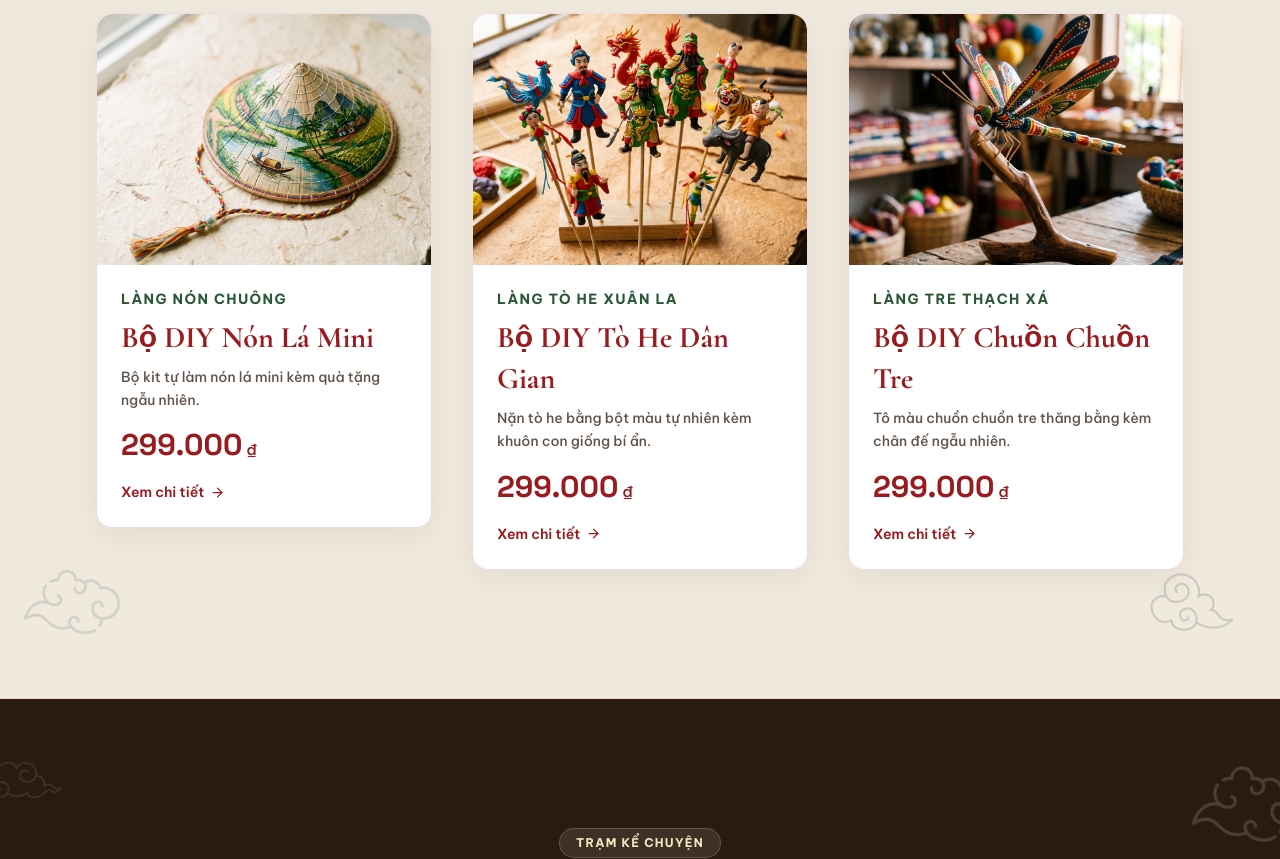
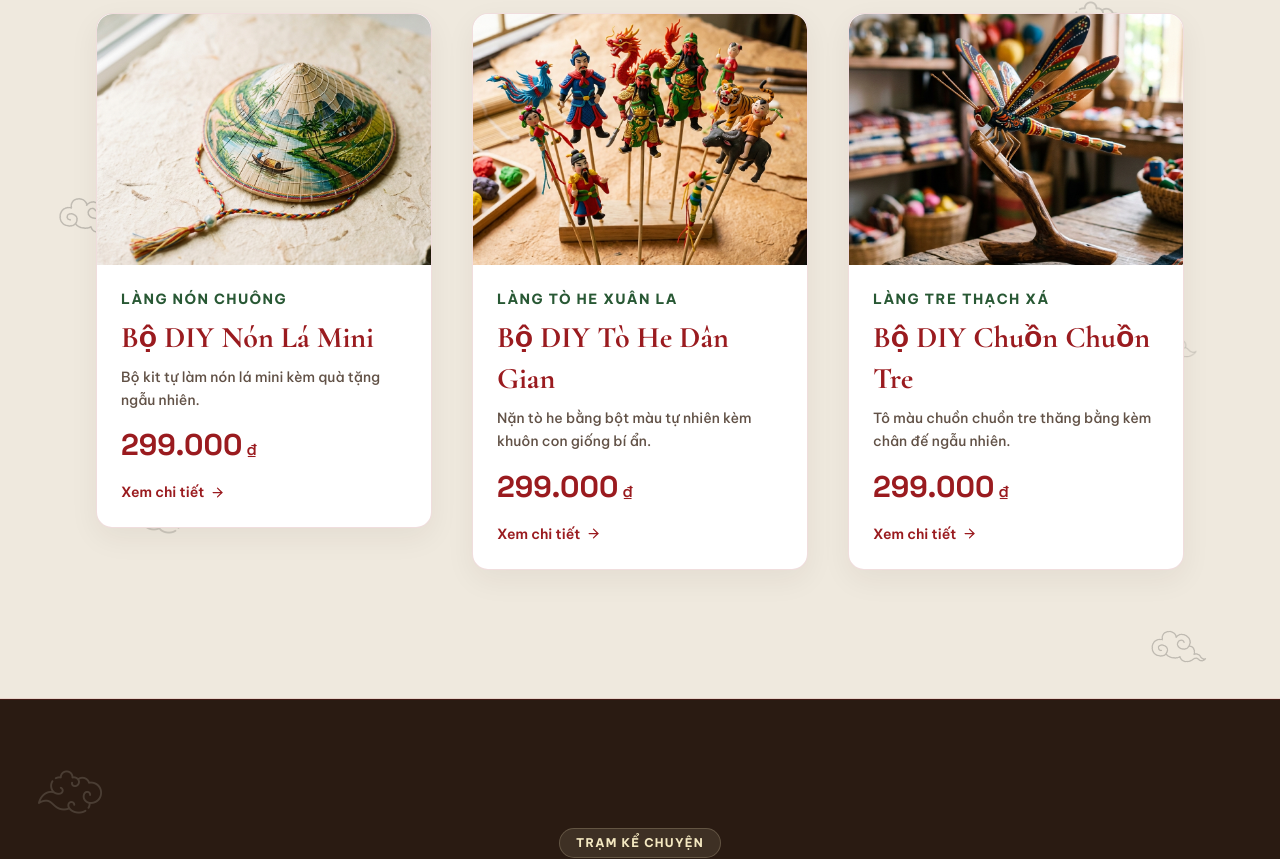
Before and after one commit to justccuong/Cham_Thuc, a Next.js app: page / in a window 1280 px wide. Shown: the part 1190-2049 px from the top of the page. Built offline with nearby package versions, Linux system fonts and the light colour scheme.

Commit message:
feat: Implement Programmatic Cloud Grid Generator in CloudPatternOverlay scattering 8 clouds along outer margins down full section height

```diff
--- a/src/components/CloudPatternOverlay.tsx
+++ b/src/components/CloudPatternOverlay.tsx
@@ -8,36 +8,47 @@ export function CloudPatternOverlay({ variant = "light" }: CloudPatternOverlayPr
     ? "filter invert sepia saturate-200 hue-rotate-30"
     : "filter sepia saturate-200 hue-rotate-320";
 
+  // Array of cloud image sources
+  const cloudImages = ["/patterns/cl1.png", "/patterns/cl2.png", "/patterns/cl3.png"];
+
+  // Pre-calculated scattered position coordinates across the section height
+  const cloudPositions: Array<{
+    top: string;
+    left?: string;
+    right?: string;
+    size: string;
+    opacity: string;
+    rotate: string;
+  }> = [
+    { top: "5%", left: "3%", size: "w-16", opacity: "opacity-15", rotate: "rotate-0" },
+    { top: "12%", right: "4%", size: "w-20", opacity: "opacity-20", rotate: "rotate-6" },
+    { top: "28%", left: "8%", size: "w-14", opacity: "opacity-10", rotate: "-rotate-12" },
+    { top: "35%", right: "12%", size: "w-16", opacity: "opacity-15", rotate: "rotate-0" },
+    { top: "52%", left: "4%", size: "w-20", opacity: "opacity-20", rotate: "rotate-12" },
+    { top: "65%", right: "6%", size: "w-14", opacity: "opacity-15", rotate: "-rotate-6" },
+    { top: "80%", left: "10%", size: "w-16", opacity: "opacity-15", rotate: "rotate-0" },
+    { top: "92%", right: "5%", size: "w-18", opacity: "opacity-20", rotate: "rotate-12" },
+  ];
+
   return (
     <div className="pointer-events-none absolute inset-0 z-0 select-none overflow-hidden" aria-hidden="true">
-      {/* Cloud 1: Top Right edge */}
-      {/* eslint-disable-next-line @next/next/no-img-element */}
-      <img
-        src="/patterns/cl1.png"
-        alt=""
-        className={`absolute top-12 -right-6 w-20 md:w-28 opacity-15 ${filterClass}`}
-      />
-      {/* Cloud 2: Top Left edge */}
-      {/* eslint-disable-next-line @next/next/no-img-element */}
-      <img
-        src="/patterns/cl2.png"
-        alt=""
-        className={`absolute top-8 -left-6 w-16 md:w-24 opacity-10 ${filterClass}`}
-      />
-      {/* Cloud 3: Bottom Right behind cards */}
-      {/* eslint-disable-next-line @next/next/no-img-element */}
-      <img
-        src="/patterns/cl3.png"
-        alt=""
-        className={`absolute bottom-10 right-8 w-20 md:w-28 opacity-15 ${filterClass}`}
-      />
-      {/* Cloud 4: Bottom Left behind cards */}
-      {/* eslint-disable-next-line @next/next/no-img-element */}
-      <img
-        src="/patterns/cl1.png"
-        alt=""
-        className={`absolute bottom-12 left-6 w-16 md:w-24 opacity-10 ${filterClass}`}
-      />
+      {cloudPositions.map((pos, index) => {
+        const imgSrc = cloudImages[index % cloudImages.length];
+        return (
+          // eslint-disable-next-line @next/next/no-img-element
+          <img
+            key={index}
+            src={imgSrc}
+            alt=""
+            style={{
+              top: pos.top,
+              left: pos.left,
+              right: pos.right,
+            }}
+            className={`absolute ${pos.size} ${pos.opacity} ${pos.rotate} ${filterClass} transition-all`}
+          />
+        );
+      })}
     </div>
   );
 }
```
